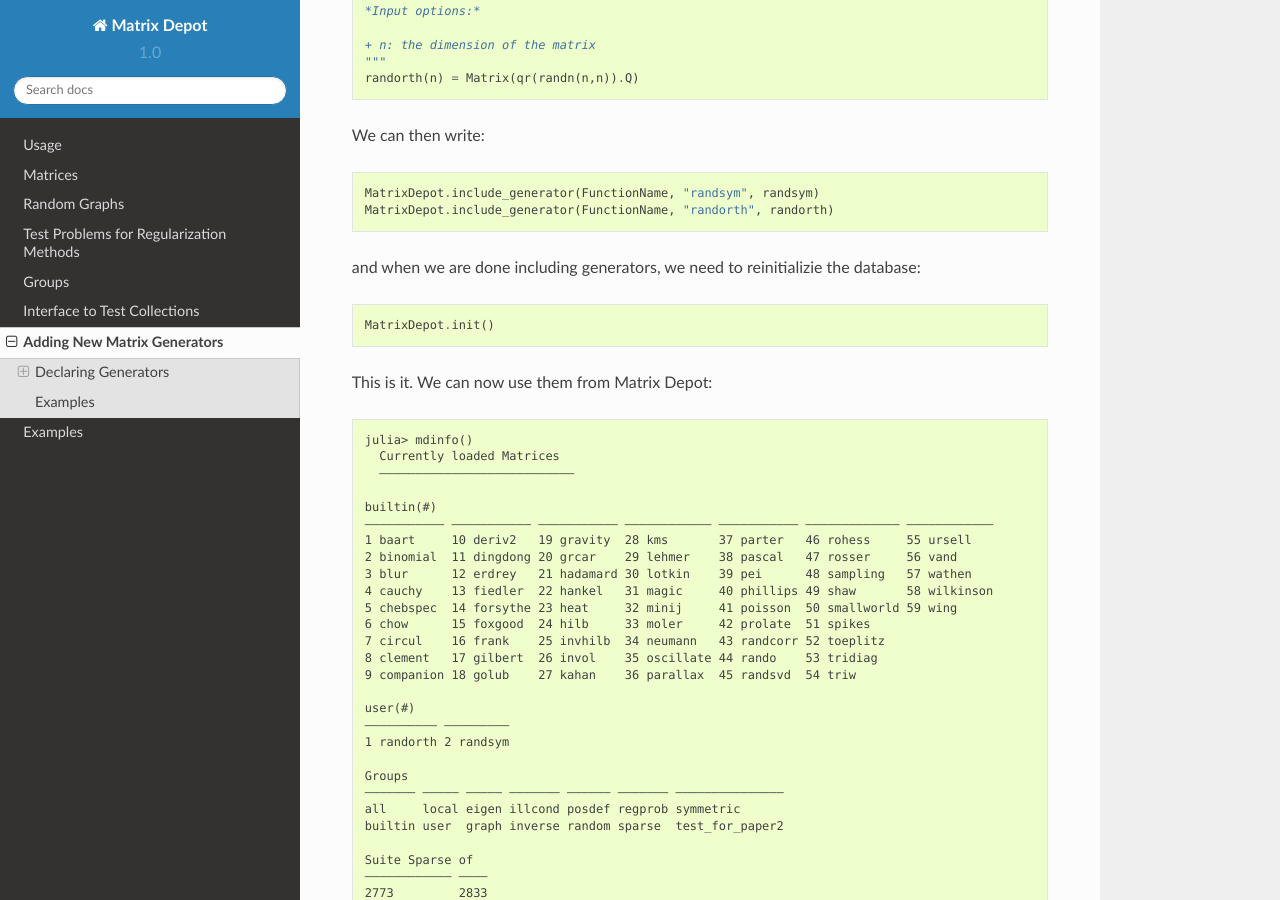
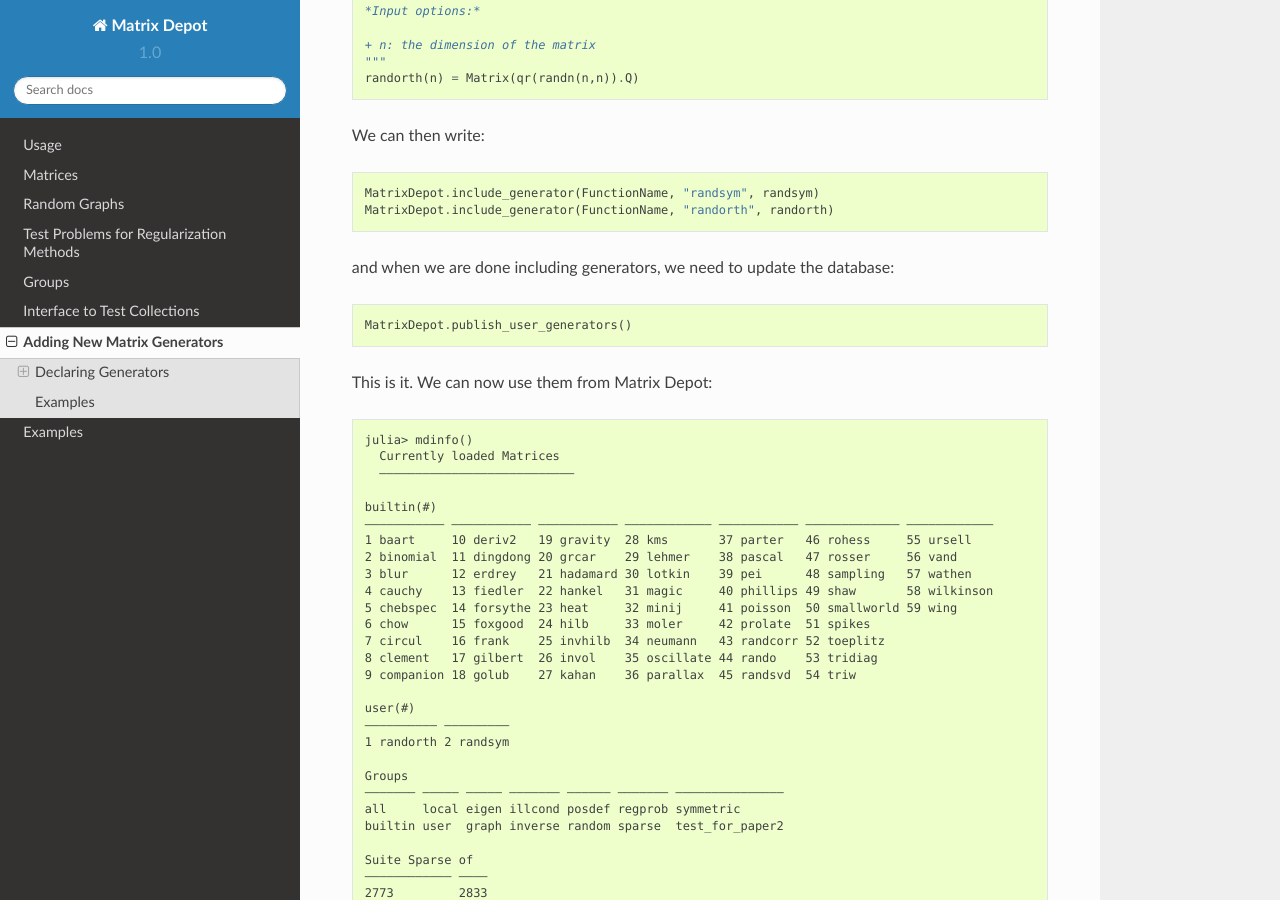
Before and after one commit to JuliaLinearAlgebra/MatrixDepot.jl, a Sphinx documentation site: the page built from doc/user.rst, in a window 1280 px wide and 900 px high, scrolled down 1135 px. Built offline with Sphinx 7.4.7 and the Read the Docs theme 2.0.0, drawn with Linux system fonts in a browser that asks for light colours; some of the changed text lies outside the part shown.

Commit message:
introduce `publish_user_generators` function

```diff
--- a/doc/user.rst
+++ b/doc/user.rst
@@ -70,9 +70,9 @@ We can then write::
   MatrixDepot.include_generator(FunctionName, "randsym", randsym)
   MatrixDepot.include_generator(FunctionName, "randorth", randorth)
 
-and when we are done including generators, we need to reinitializie the database::
+and when we are done including generators, we need to update the database::
 
-  MatrixDepot.init()
+  MatrixDepot.publish_user_generators()
 
 This is it. We can now use them from Matrix Depot::
 
@@ -147,7 +147,7 @@ We can also add group information with::
     MatrixDepot.include_generator(MatrixDepot.Group, :random, randsym)
     MatrixDepot.include_generator(MatrixDepot.Group, :symmetric, randsym)
     MatrixDepot.include_generator(MatrixDepot.Group, :random, randorth)
-    MatrixDepot.init()
+    MatrixDepot.publish_user_generators()
 
 For example::
 
```
Also changed, not shown: 2 other files.
